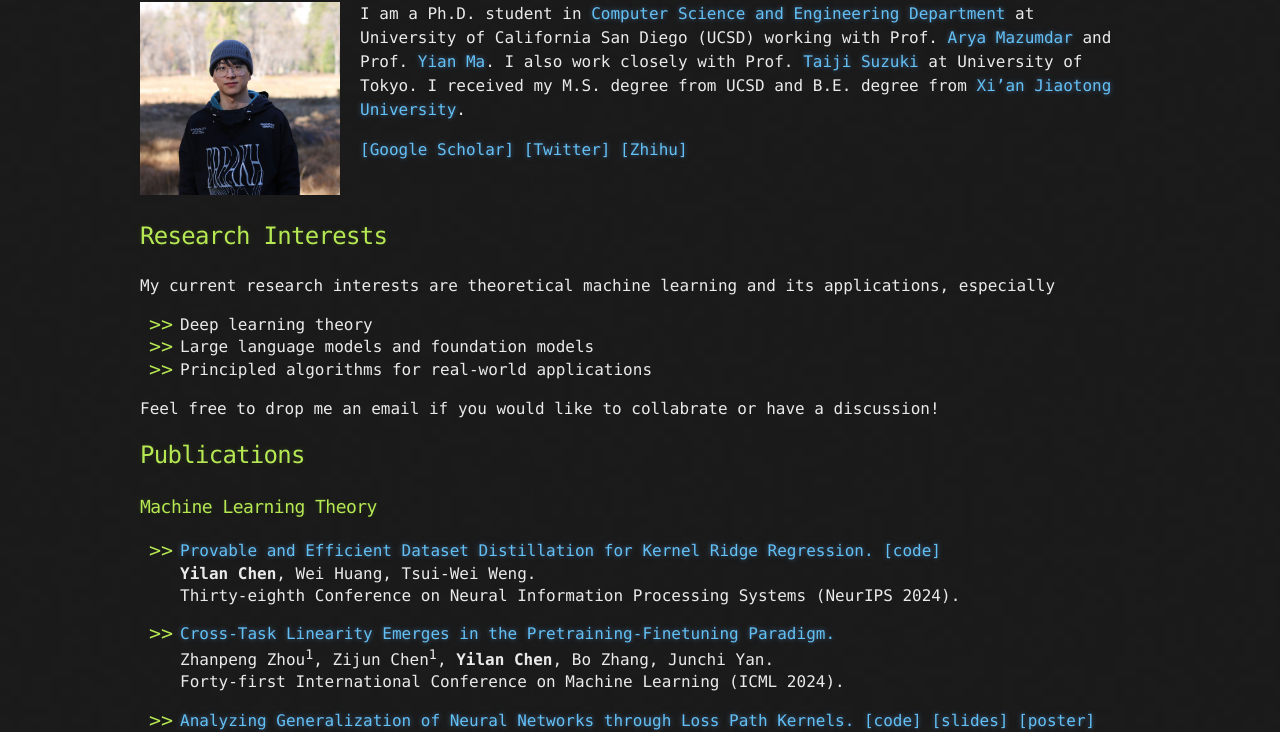
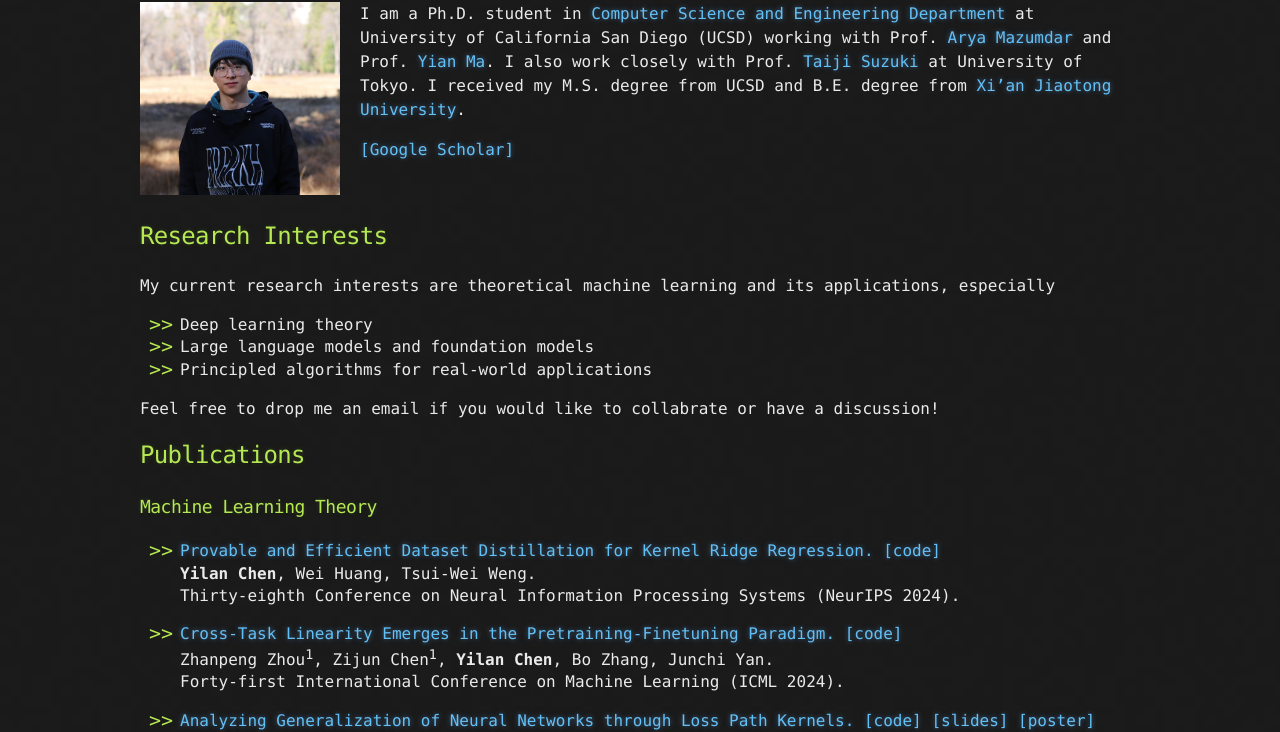
Before and after one commit to yilanchen6/yilanchen6.github.io, a Jekyll site: the page built from index.md, in a window 1280 px wide. Shown: the part 227-959 px from the top of the page. Built offline with Jekyll 4.4.1, drawn with Linux system fonts in a browser that asks for light colours.

Commit message:
Update index.md

```diff
--- a/index.md
+++ b/index.md
@@ -22,8 +22,8 @@ I received my M.S. degree from UCSD and B.E. degree from [Xi'an Jiaotong Univers
 <!-- Here is my [CV](/files/CV_Yilan_Chen.pdf).  -->
 
 [[Google Scholar]](https://scholar.google.com/citations?user=6wmzpRIAAAAJ&hl=en)
-[[Twitter]](https://twitter.com/yilanchen06)
-[[Zhihu]](https://www.zhihu.com/people/yilan-24-8/posts)
+<!-- [[Twitter]](https://twitter.com/yilanchen06)
+[[Zhihu]](https://www.zhihu.com/people/yilan-24-8/posts) -->
 
 
 
@@ -59,7 +59,7 @@ Feel free to drop me an email if you would like to collabrate or have a discussi
 **Yilan Chen**, Wei Huang, Tsui-Wei Weng.<br>
 Thirty-eighth Conference on Neural Information Processing Systems (NeurIPS 2024).
 
-- [Cross-Task Linearity Emerges in the Pretraining-Finetuning Paradigm.](https://arxiv.org/pdf/2402.03660.pdf)<br>
+- [Cross-Task Linearity Emerges in the Pretraining-Finetuning Paradigm.](https://arxiv.org/pdf/2402.03660.pdf) [[code]](https://github.com/zzp1012/Cross-Task-Linearity) <br>
 Zhanpeng Zhou<sup>1</sup>, Zijun Chen<sup>1</sup>, **Yilan Chen**, Bo Zhang, Junchi Yan.<br>
 Forty-first International Conference on Machine Learning (ICML 2024).
 
```
